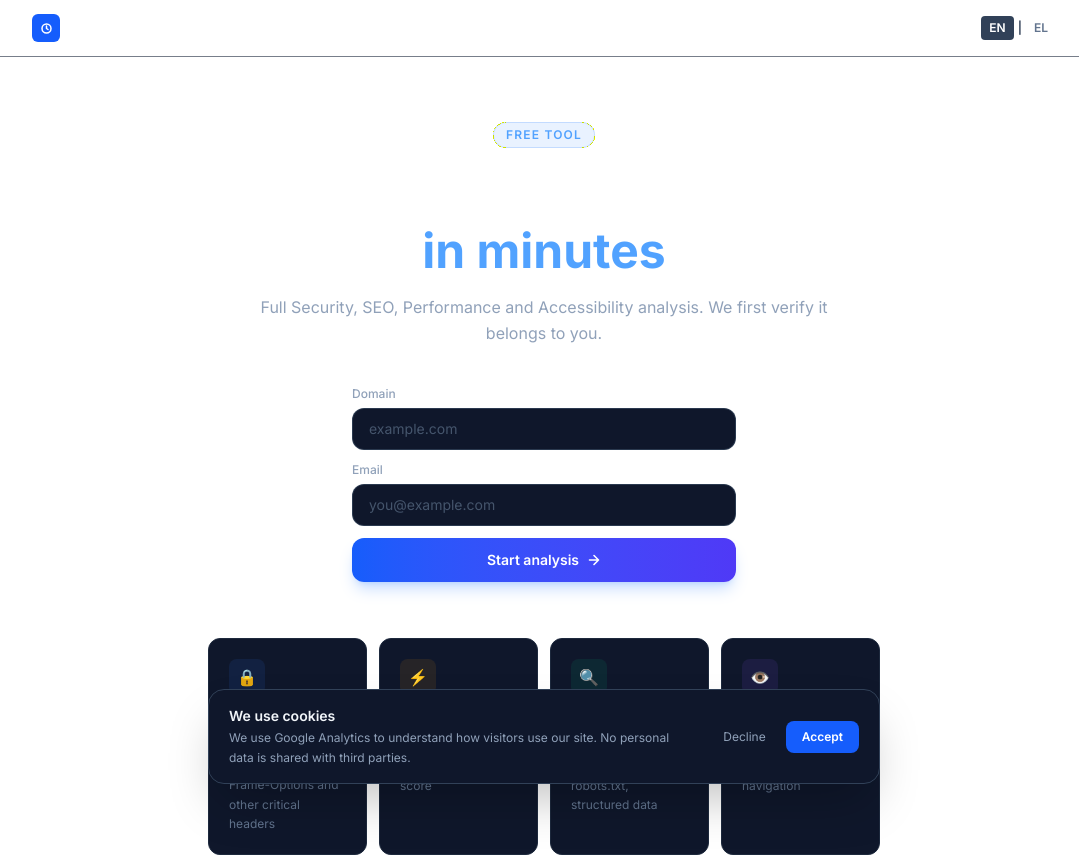
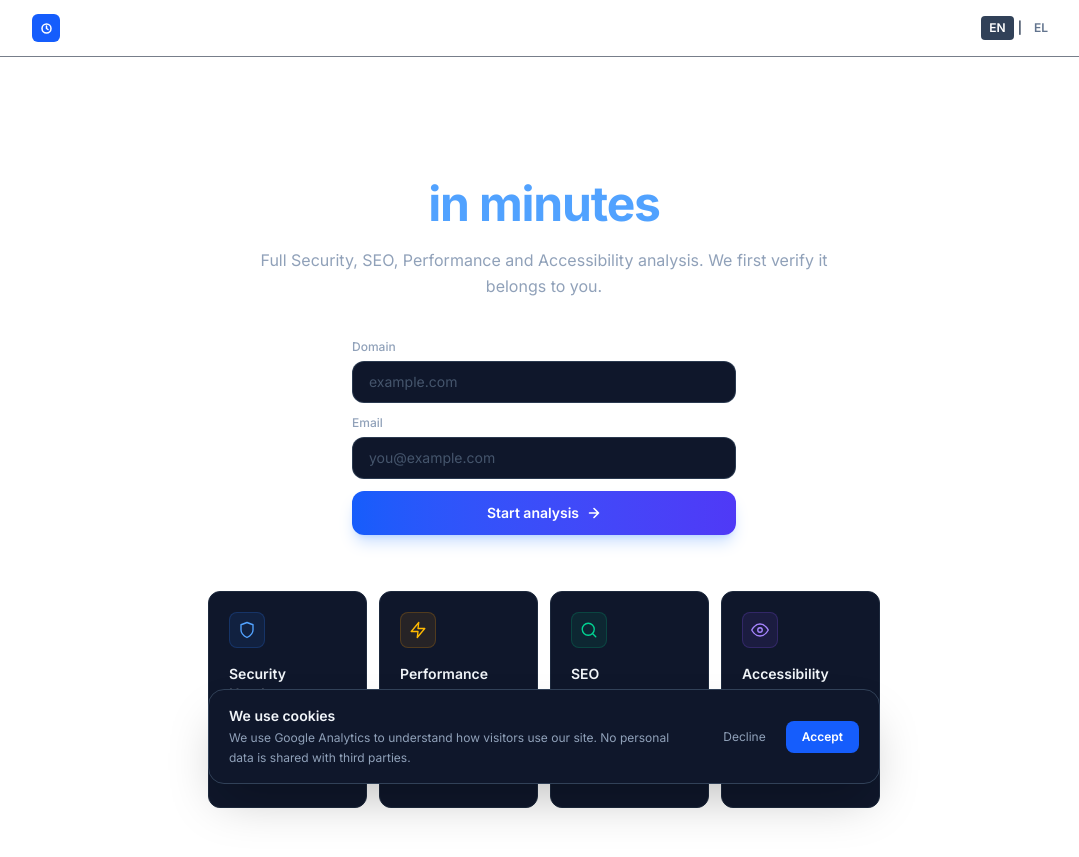
Before and after one commit to Kostaspallas12/sitecheck-gr, a Next.js app: page / in a window 1280 px wide. Shown: the top 857 px of the page, without its empty margins (96-1175 px from the left). Built offline with nearby package versions, Linux system fonts and the light colour scheme; no server answers.

Commit message:
Remove badge, replace emoji icons with SVG in feature cards
Co-Authored-By: Claude Sonnet 4.6 <noreply@anthropic.com>

```diff
--- a/src/app/page.tsx
+++ b/src/app/page.tsx
@@ -4,6 +4,33 @@ import { useState } from "react";
 import { useRouter } from "next/navigation";
 import { useLang } from "@/components/LangProvider";
 import { getT } from "@/lib/i18n";
+
+const FEATURE_ICONS = [
+  // Security
+  <svg key="shield" width="18" height="18" viewBox="0 0 24 24" fill="none" stroke="currentColor" strokeWidth="1.8" strokeLinecap="round" strokeLinejoin="round">
+    <path d="M12 22s8-4 8-10V5l-8-3-8 3v7c0 6 8 10 8 10z"/>
+  </svg>,
+  // Performance
+  <svg key="zap" width="18" height="18" viewBox="0 0 24 24" fill="none" stroke="currentColor" strokeWidth="1.8" strokeLinecap="round" strokeLinejoin="round">
+    <polygon points="13 2 3 14 12 14 11 22 21 10 12 10 13 2"/>
+  </svg>,
+  // SEO
+  <svg key="search" width="18" height="18" viewBox="0 0 24 24" fill="none" stroke="currentColor" strokeWidth="1.8" strokeLinecap="round" strokeLinejoin="round">
+    <circle cx="11" cy="11" r="8"/><path d="m21 21-4.35-4.35"/>
+  </svg>,
+  // Accessibility
+  <svg key="eye" width="18" height="18" viewBox="0 0 24 24" fill="none" stroke="currentColor" strokeWidth="1.8" strokeLinecap="round" strokeLinejoin="round">
+    <path d="M1 12s4-8 11-8 11 8 11 8-4 8-11 8-11-8-11-8z"/>
+    <circle cx="12" cy="12" r="3"/>
+  </svg>,
+];
+
+const FEATURE_COLORS = [
+  "text-blue-400 bg-blue-500/10 border border-blue-500/20",
+  "text-amber-400 bg-amber-500/10 border border-amber-500/20",
+  "text-emerald-400 bg-emerald-500/10 border border-emerald-500/20",
+  "text-violet-400 bg-violet-500/10 border border-violet-500/20",
+];
 
 export default function HomePage() {
   const router = useRouter();
@@ -36,26 +63,18 @@ export default function HomePage() {
     }
   }
 
-  const CARD_COLORS = [
-    "text-blue-400 bg-blue-500/10",
-    "text-amber-400 bg-amber-500/10",
-    "text-emerald-400 bg-emerald-500/10",
-    "text-violet-400 bg-violet-500/10",
-  ];
-
   return (
     <main className="flex-1 flex flex-col items-center justify-center px-4 py-16">
+      {/* Hero */}
       <div className="text-center mb-10 max-w-xl">
-        <span className="inline-block text-xs font-semibold text-blue-400 bg-blue-500/10 border border-blue-500/20 rounded-full px-3 py-1 mb-5 uppercase tracking-widest">
-          {t.badge}
-        </span>
-        <h1 className="text-4xl md:text-5xl font-extrabold text-white mb-4 leading-[1.15]">
+        <h1 className="text-4xl md:text-5xl font-extrabold text-white mb-4 leading-[1.15] tracking-tight">
           {t.title1}<br />
           <span className="text-blue-400">{t.title2}</span>
         </h1>
         <p className="text-slate-400 text-base leading-relaxed">{t.subtitle}</p>
       </div>
 
+      {/* Form */}
       <form onSubmit={handleSubmit} className="w-full max-w-sm space-y-3">
         <div>
           <label className="block text-xs font-medium text-slate-400 mb-1.5">{t.domainLabel}</label>
@@ -87,16 +106,16 @@ export default function HomePage() {
         <button
           type="submit"
           disabled={loading}
-          className="w-full flex items-center justify-center gap-2 bg-gradient-to-r from-blue-600 to-indigo-600 hover:from-blue-500 hover:to-indigo-500 active:from-blue-700 active:to-indigo-700 disabled:opacity-50 disabled:cursor-not-allowed rounded-xl py-3 font-semibold text-white text-sm transition-all shadow-lg shadow-blue-500/25 hover:shadow-blue-500/40"
+          className="w-full flex items-center justify-center gap-2 bg-gradient-to-r from-blue-600 to-indigo-600 hover:from-blue-500 hover:to-indigo-500 active:scale-[0.98] disabled:opacity-50 disabled:cursor-not-allowed rounded-xl py-3 font-semibold text-white text-sm transition-all shadow-lg shadow-blue-500/25 hover:shadow-blue-500/40"
         >
           {loading ? (
-            <span className="flex items-center gap-2">
-              <svg className="animate-spin w-4 h-4" viewBox="0 0 24 24" fill="none">
+            <>
+              <svg className="animate-spin w-4 h-4 shrink-0" viewBox="0 0 24 24" fill="none">
                 <circle className="opacity-25" cx="12" cy="12" r="10" stroke="currentColor" strokeWidth="4"/>
                 <path className="opacity-75" fill="currentColor" d="M4 12a8 8 0 018-8v4a4 4 0 00-4 4H4z"/>
               </svg>
               {t.starting}
-            </span>
+            </>
           ) : (
             <>
               {t.startBtn.replace(" →", "")}
@@ -108,17 +127,18 @@ export default function HomePage() {
         </button>
       </form>
 
+      {/* Feature cards */}
       <div className="mt-14 grid grid-cols-2 md:grid-cols-4 gap-3 max-w-2xl w-full">
-        {t.features.map(({ icon, title, desc }, i) => (
+        {t.features.map(({ title, desc }, i) => (
           <div
             key={title}
-            className="group bg-slate-900 border border-slate-800 hover:border-slate-700 rounded-xl p-5 text-left transition-colors"
+            className="bg-slate-900 border border-slate-800 hover:border-slate-700 rounded-xl p-5 text-left transition-colors"
           >
-            <div className={`w-9 h-9 rounded-lg flex items-center justify-center text-base mb-4 ${CARD_COLORS[i % CARD_COLORS.length]}`}>
-              {icon}
+            <div className={`w-9 h-9 rounded-lg flex items-center justify-center mb-4 shrink-0 ${FEATURE_COLORS[i]}`}>
+              {FEATURE_ICONS[i]}
             </div>
-            <div className="text-sm font-semibold text-slate-100 mb-1.5 leading-snug">{title}</div>
-            <div className="text-xs text-slate-500 leading-relaxed">{desc}</div>
+            <p className="text-sm font-semibold text-slate-100 mb-1.5 leading-snug">{title}</p>
+            <p className="text-xs text-slate-500 leading-relaxed">{desc}</p>
           </div>
         ))}
       </div>
```
